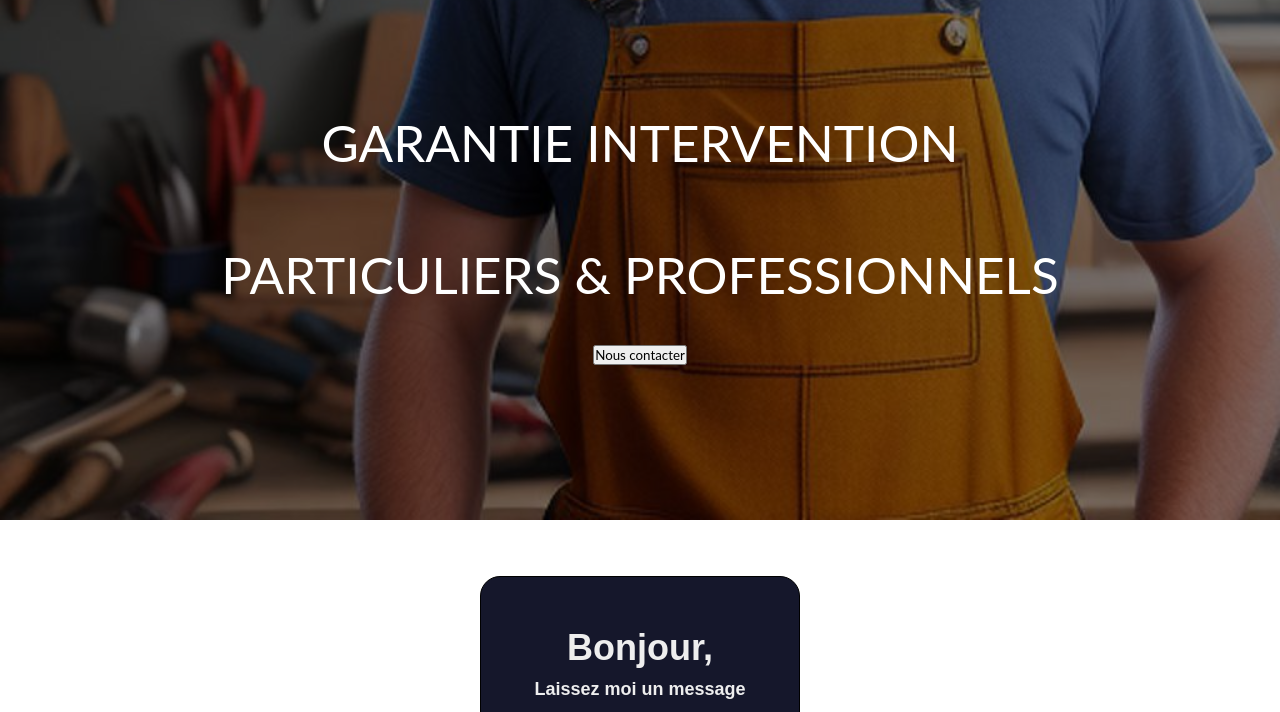
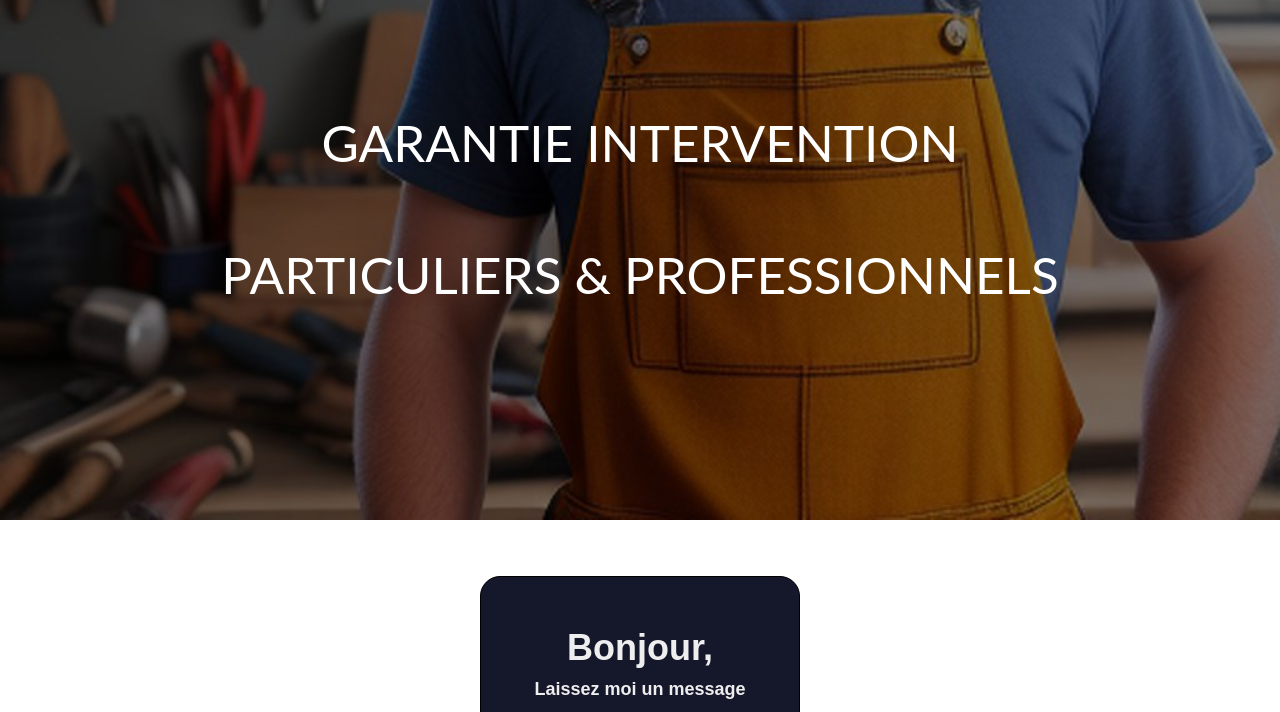
Before and after one commit to LoicGG/jackandco, a plain HTML site: page contact.html in a window 1280 px wide. Shown: the part 88-800 px from the top of the page. Drawn offline with Linux system fonts and the light colour scheme.

Commit message:
retour en arriere

```diff
--- a/contact.html
+++ b/contact.html
@@ -54,7 +54,6 @@
             <p>garantie intervention</p>
             <br/>
             <p>particuliers & professionnels</p>
-            <button onclick="window.location.href ='index.html#devisContact' class="fancyButton1" role="button">Nous contacter</button>
         </div>
     <!----------| SECTION TRAITEMENT DES NUISIBLES - MISSION D'ENTREPRISE |----------->
 
@@ -86,7 +85,7 @@
     </form>
 
 
-<!--
+
     <form name="contact" netlify>
         <p>
         <label class="votreNom">Votre nom : <input type="text" name="name" /></label>
@@ -102,7 +101,7 @@
         <p>
         <button class="fancyButton1" type="submit">Envoyer</button>
         </p>
-    </form> -->
+    </form>
 
 
     <!-------------- SECTION HORAIRES ET CONTACT----------->
```
